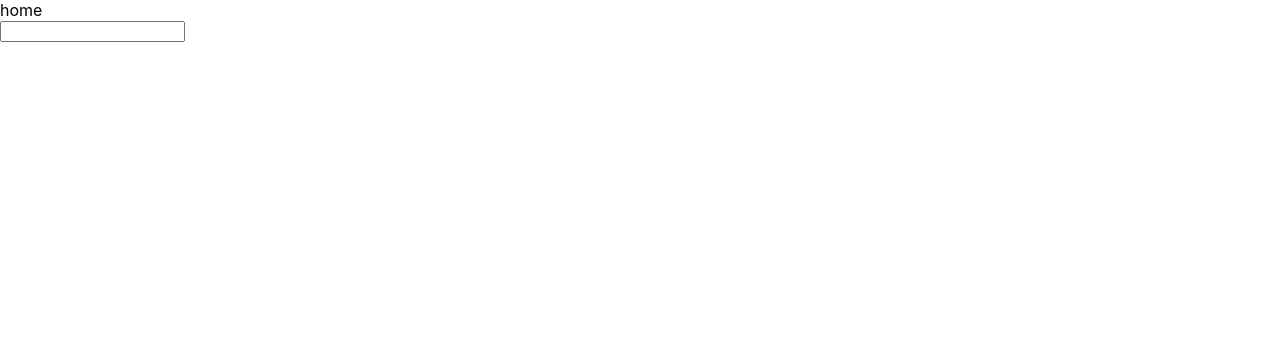
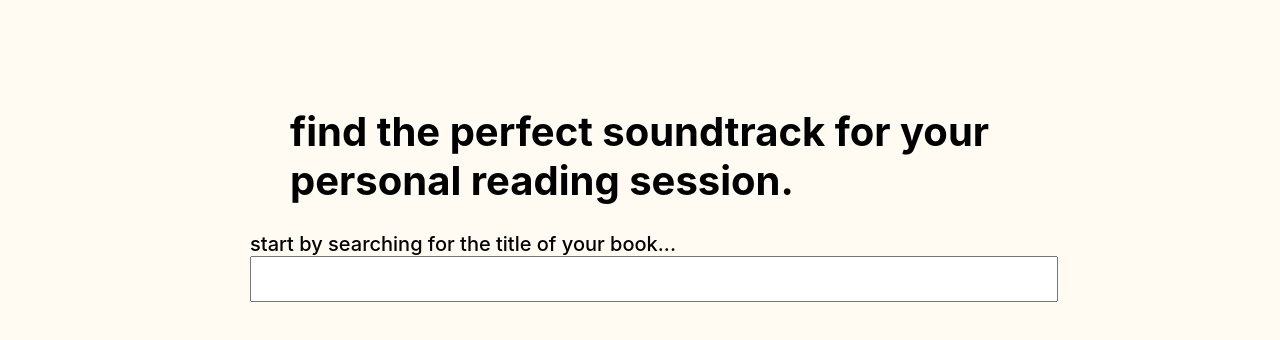
Before and after one commit to jzhzhang66/hackbeanpot2021, a React (Create React App) app in the folder front-end/book-toons/: page / in a window 1280 px wide. Shown: the top 340 px of the page. Built offline with nearby package versions, Linux system fonts and the light colour scheme.

Commit message:
search bar centered

```diff
--- a/front-end/book-toons/src/components/searchbar.css
+++ b/front-end/book-toons/src/components/searchbar.css
@@ -0,0 +1,19 @@
+.search-input {
+    width: 800px;
+    height: 40px;
+}
+
+.search-div {
+    margin: 0 auto;
+}
+
+html {
+    font-weight: 500;
+    font-size: 20px;
+}
+
+input, label {
+    margin-left: 250px;
+    display: flex;
+    align-items: center;
+}
--- a/front-end/book-toons/src/components/searchbar.js
+++ b/front-end/book-toons/src/components/searchbar.js
@@ -1,10 +1,11 @@
 import React from 'react';
 import './searchbar.css';
 
-function SearchBar() {
+function SearchBar(props) {
     return (
-        <div>
-            <input type="text"/>
+        <div className="search-div">
+            <label for="search-input">{props.text}</label>
+            <input className="search-input" id="search-input" type="text"/>
         </div>
     );
 }
--- a/front-end/book-toons/src/pages/home.css
+++ b/front-end/book-toons/src/pages/home.css
@@ -0,0 +1,7 @@
+.intro {
+    font-size: 20px;
+    font-weight: bold;
+    width: 700px;
+    margin: 0 auto;
+    padding-top: 4rem;
+}
--- a/front-end/book-toons/src/pages/home.js
+++ b/front-end/book-toons/src/pages/home.js
@@ -1,11 +1,18 @@
 import React from 'react';
 import SearchBar from '../components/searchbar';
 import './home.css';
+import './main.css';
 
 function Home() {
+
+    const searchText = "start by searching for the title of your book..."
+
     return (
-        <div> home
-            <SearchBar />
+        <div>
+            <div className="intro">
+                <h1>find the perfect soundtrack for your personal reading session.</h1>
+            </div>
+            <SearchBar text={searchText}/>
         </div>
     );
 }
--- /dev/null
+++ b/front-end/book-toons/src/pages/main.css
@@ -0,0 +1,4 @@
+html {
+    background-color: #FFFAF2;
+    font-family: Arial, Helvetica, sans-serif;
+}
```
